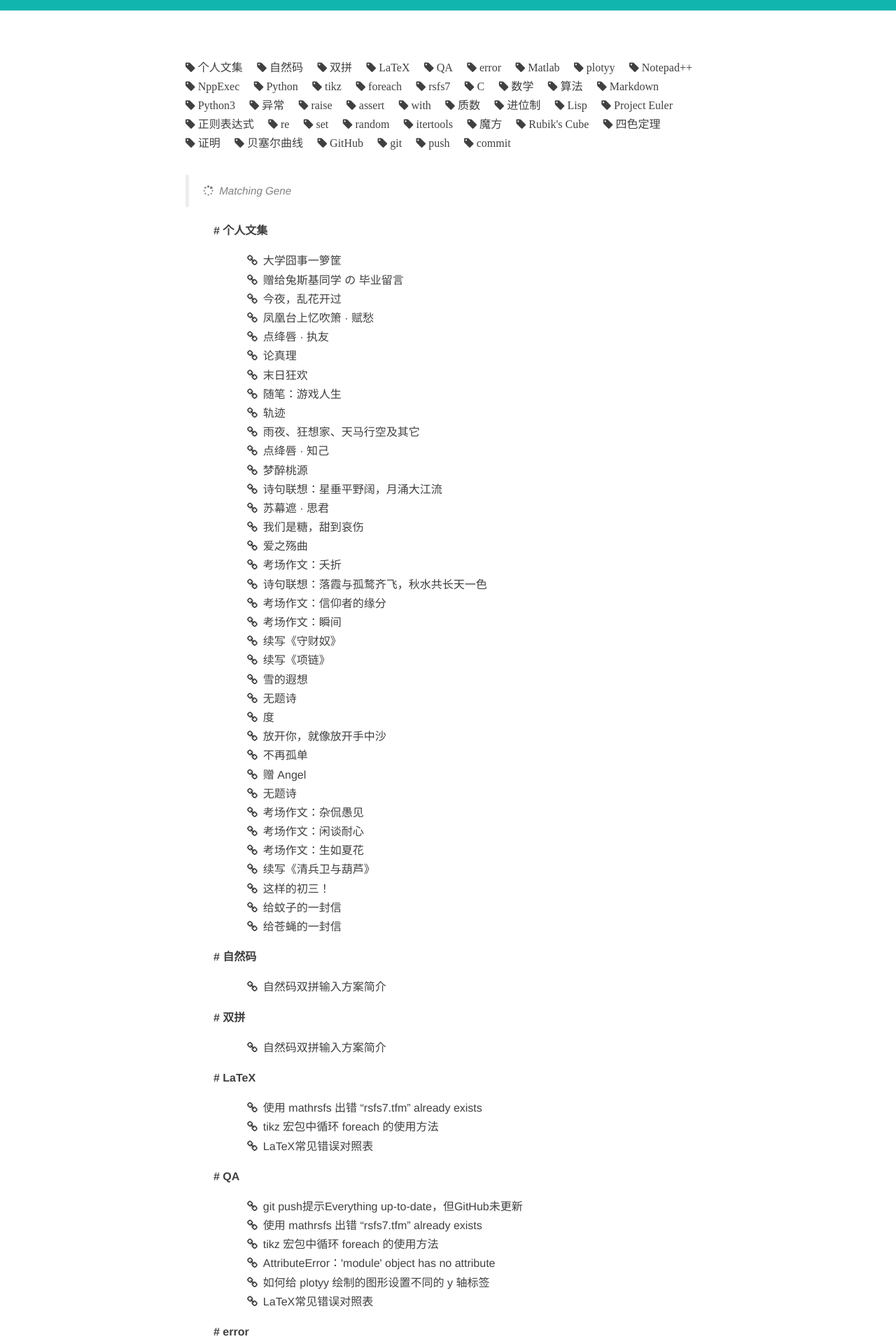
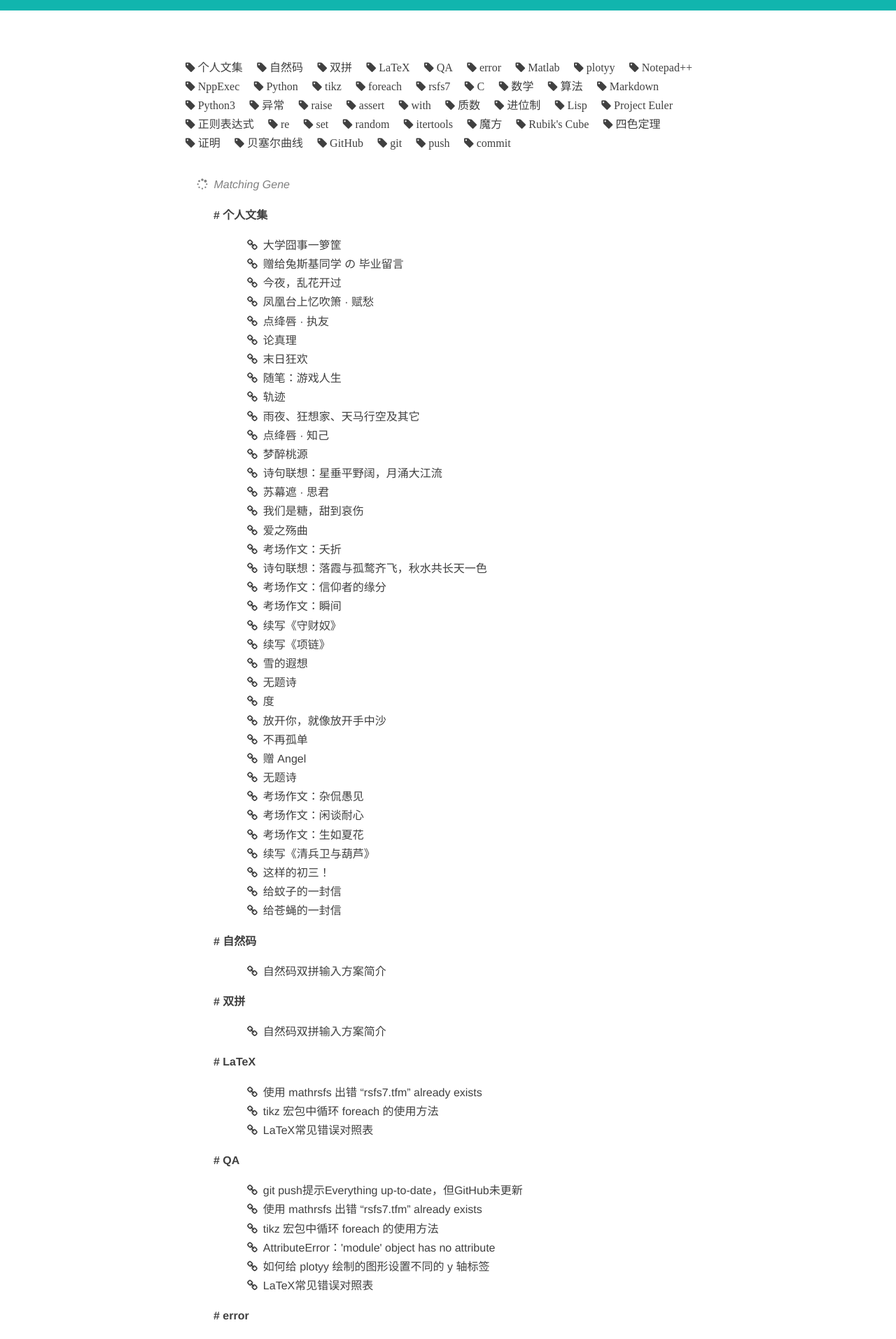
Before and after one commit to ceares/ceares.github.io, a Jekyll site: the page built from tags.md, in a window 1280 px wide. Shown: the part 413-2327 px from the top of the page at 70% size. Built offline with Jekyll 4.4.1, drawn with Linux system fonts in a browser that asks for light colours; nearby versions of some CDN libraries; library files that are not in the unit come from our copies.

Commit message:
from sp3

```diff
--- a/tags.md
+++ b/tags.md
@@ -11,7 +11,7 @@ header-img: "img/semantic.jpg"
 {% endfor %}
 </div>
 
-> <i class="fa fa-spinner">&nbsp;</i> Matching Gene
+<div style="font-style:italic;color:gray;margin-left:1em"><i class="fa fa-spinner">&nbsp;</i> Matching Gene</div>
 
 <ul class="listing" style="list-style-type: none;font-weight: bold">
 {% for tag in site.tags %}
```
